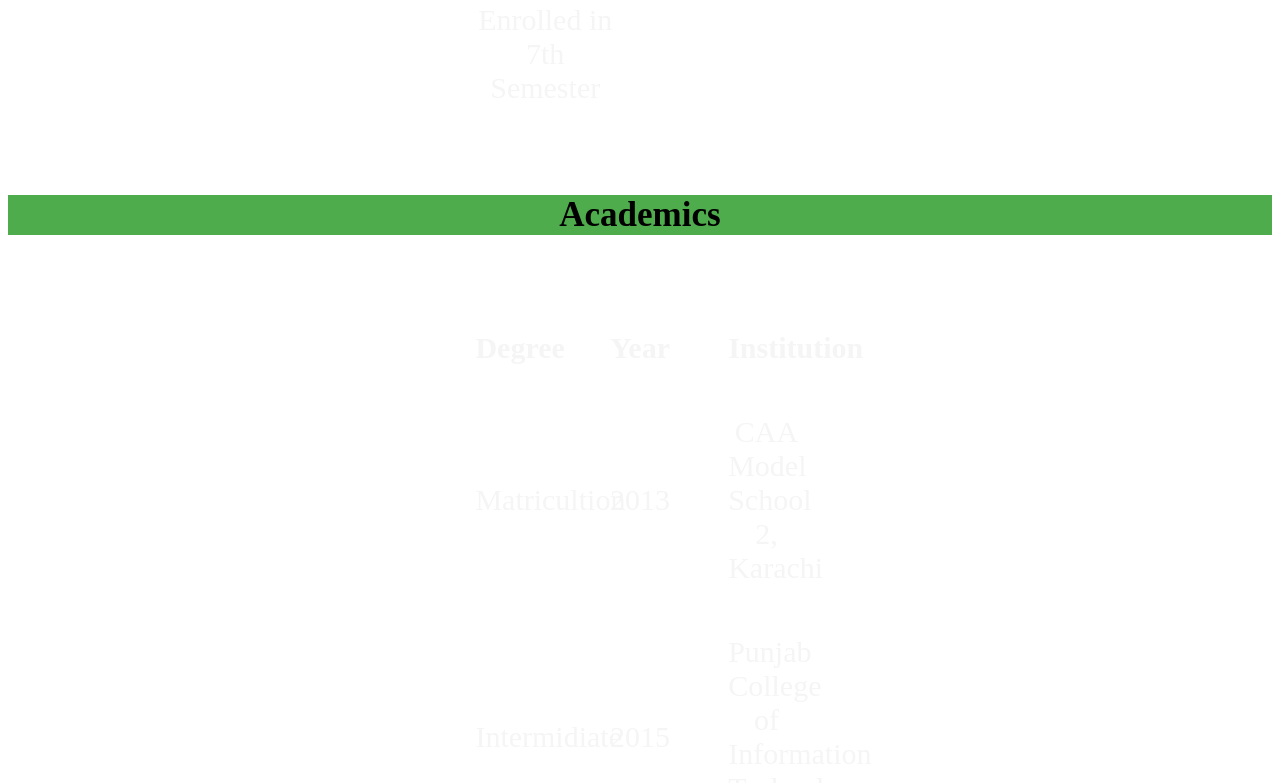
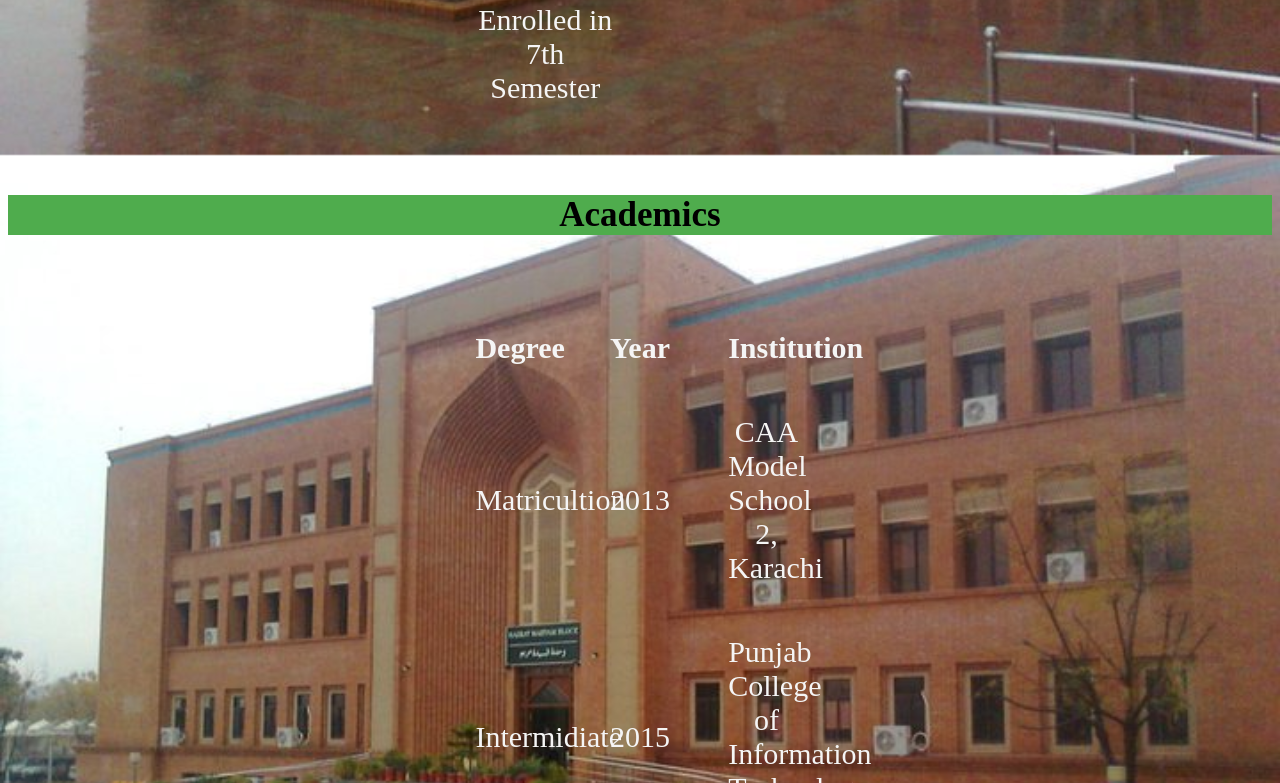
Before and after one commit to SaifePak/Personal-Homepage, a plain HTML site: page portfolio.html in a window 1280 px wide. Shown: the part 805-1588 px from the top of the page. Drawn offline with Linux system fonts and the light colour scheme; the site is published under a folder, as on GitHub Pages, so addresses that start at the root find nothing.

Commit message:
Background

```diff
--- a/portfolio.html
+++ b/portfolio.html
@@ -9,7 +9,7 @@
 
    <style>
    body{
-        background: url(/iiui\ 1.jpg) no-repeat center center fixed;
+        background: url(Personal-Homepage/iiui\ 1.jpg) no-repeat center center fixed;
         background-size: cover;
    }
    table, th, tr, td{
```
Also changed, not shown: 1 other file.
